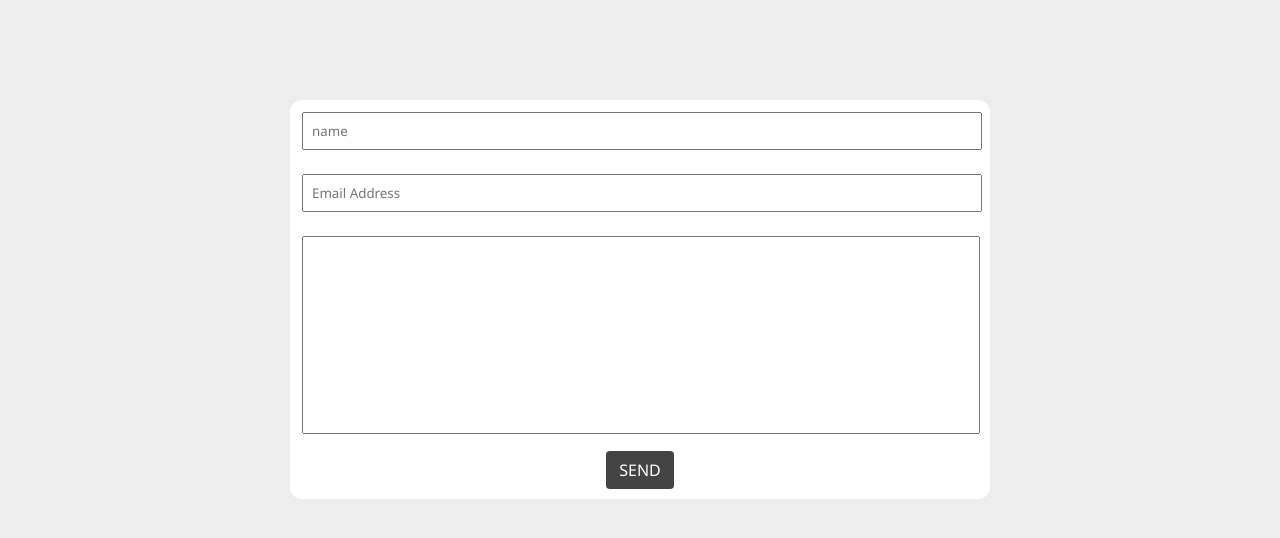
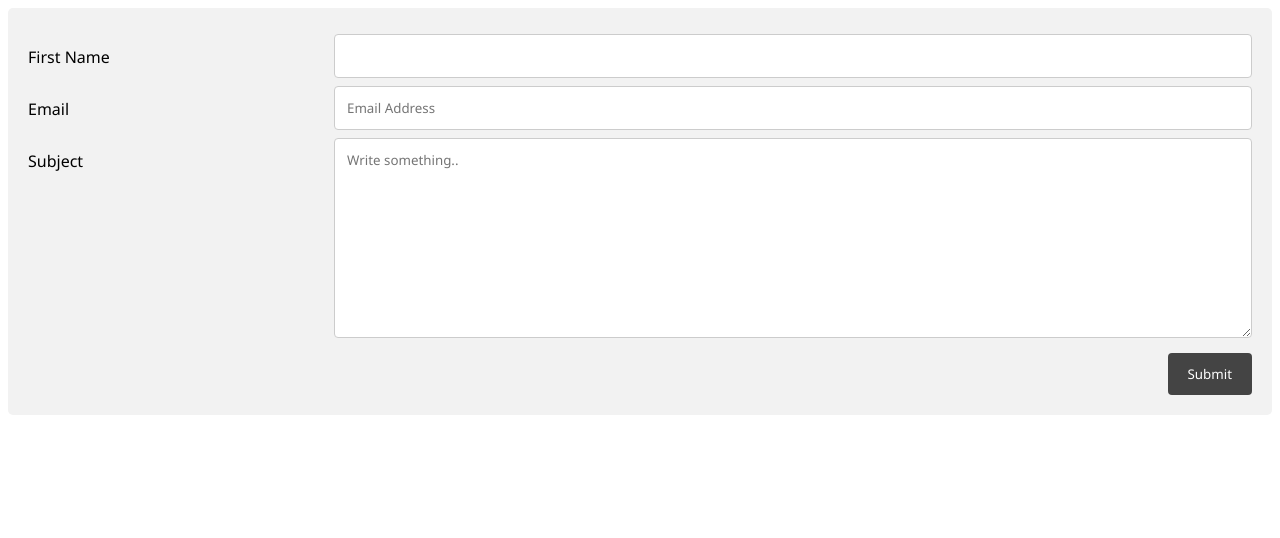
Before and after one commit to MaxiPerchik/formsubmit.co, a plain HTML site: page index.html in a window 1280 px wide. Drawn offline with Linux system fonts and the light colour scheme.

Commit message:
esilo nuevo responive

```diff
--- a/assets/styles.css
+++ b/assets/styles.css
@@ -1,66 +1,65 @@
 * {
-    margin: 0;
-    padding: 0;
     font-family: 'Segoe UI', Roboto, Oxygen, Ubuntu, Cantarell, 'Open Sans', 'Helvetica Neue', sans-serif;
 }
-
-body {
-    background: #ededed;
+ /* Style inputs, select elements and textareas */
+ input[type=text],input[type=email], select, textarea{
+    width: 100%;
+    padding: 12px;
+    border: 1px solid #ccc;
+    border-radius: 4px;
+    box-sizing: border-box;
+    resize: vertical;
   }
 
-form {
-    width: 700px;
-    margin: 100px auto;
-    background-color: #ffff;
-    text-align: center;
-    border-radius: 12px;
+  /* Style the label to display next to the inputs */
+  label {
+    padding: 12px 12px 12px 0;
+    display: inline-block;
   }
 
-input,
-textarea {
-    margin: 12px;
-    padding: 8px;
-    width: 660px;
+  /* Style the submit button */
+  input[type=submit] {
+    background-color: #444;
+    color: white;
+    padding: 12px 20px;
+    border: none;
+    border-radius: 4px;
+    cursor: pointer;
+    float: right;
   }
 
-.btn {
-    text-shadow: none;
-    background-color: transparent;
-    border: 1px solid transparent;
-    border-radius: .25rem;
-    color: #444;
-    cursor: pointer;
-    display: inline-block;
-    font-size: 1rem;
-    font-weight: 400;
-    line-height: 1.5;
-    padding: .375rem .75rem;
-    text-align: center;
-    text-decoration: none;
-    text-transform: uppercase;
-    transition: color .5s ease-in-out, background-color .20s ease-in-out, border-color .15s ease-in-out, box-shadow .15s ease-in-out;
-    -webkit-user-select: none;
-    -moz-user-select: none;
-    -ms-user-select: none;
-    user-select: none;
-    vertical-align: middle;
-    max-width: 170px;
-    margin-bottom: 10px;
+  /* Style the container */
+  .container {
+    border-radius: 5px;
+    background-color: #f2f2f2;
+    padding: 20px;
   }
 
-.btn-black {
-    background:  #444;
-    color: white;
+  /* Floating column for labels: 25% width */
+  .col-25 {
+    float: left;
+    width: 25%;
+    margin-top: 6px;
   }
 
-.btn-black:hover {
-    opacity: .9;
+  /* Floating column for inputs: 75% width */
+  .col-75 {
+    float: left;
+    width: 75%;
+    margin-top: 6px;
   }
 
-.container{
-    width: 700px;
-    margin: 100px auto;
-    background-color: #ffff;
-    text-align: center;
-    border-radius: 12px;
+  /* Clear floats after the columns */
+  .row:after {
+    content: "";
+    display: table;
+    clear: both;
   }
+
+  /* Responsive layout - when the screen is less than 600px wide, make the two columns stack on top of each other instead of next to each other */
+  @media screen and (max-width: 600px) {
+    .col-25, .col-75, input[type=submit] {
+      width: 100%;
+      margin-top: 0;
+    }
+  }
--- a/index.html
+++ b/index.html
@@ -10,14 +10,39 @@
 </head>
 
 <body>
-    <form action="https://formsubmit.co/maxoperchik@gmail.com" method="POST">
-    <input type="hidden" name="_subject" value="Consulta">
-    <input type="hidden" name="_next" value="https://maxiperchik.github.io/formsubmit.co/thanks.html">
-    <input type="text" name="name" placeholder="name" required>
-    <input type="email" name="email" placeholder="Email Address" required>
-    <textarea name="consulta" cols="30" rows="10" style="resize: none;"></textarea>
-    <button type="submit" class="btn btn-black">Send</button>
-    </form>
+    <div class="container">
+        <form action="https://formsubmit.co/maxoperchik@gmail.com" method="POST">
+            <input type="hidden" name="_subject" value="Consulta">
+            <input type="hidden" name="_next" value="https://maxiperchik.github.io/formsubmit.co/thanks.html">
+            <div class="row">
+                <div class="col-25">
+                    <label for="fname">First Name</label>
+                </div>
+                <div class="col-75">
+                    <input type="text" name="name" required>
+                </div>
+            </div>
+            <div class="row">
+                <div class="col-25">
+                    <label for="fname">Email</label>
+                </div>
+                <div class="col-75">
+                    <input type="email" name="email" placeholder="Email Address" required>
+                </div>
+            </div>
+            <div class="row">
+                <div class="col-25">
+                    <label for="subject">Subject</label>
+                </div>
+                <div class="col-75">
+                    <textarea id="subject" name="subject" placeholder="Write something.." style="height:200px"></textarea>
+                </div>
+            </div>
+            <div class="row">
+                <input type="submit" value="Submit" style="margin-top: 10px;">
+            </div>
+        </form>
+    </div>
 </body>
 
 </html>
```
Lines whose indentation alone changed are shown as unchanged.
